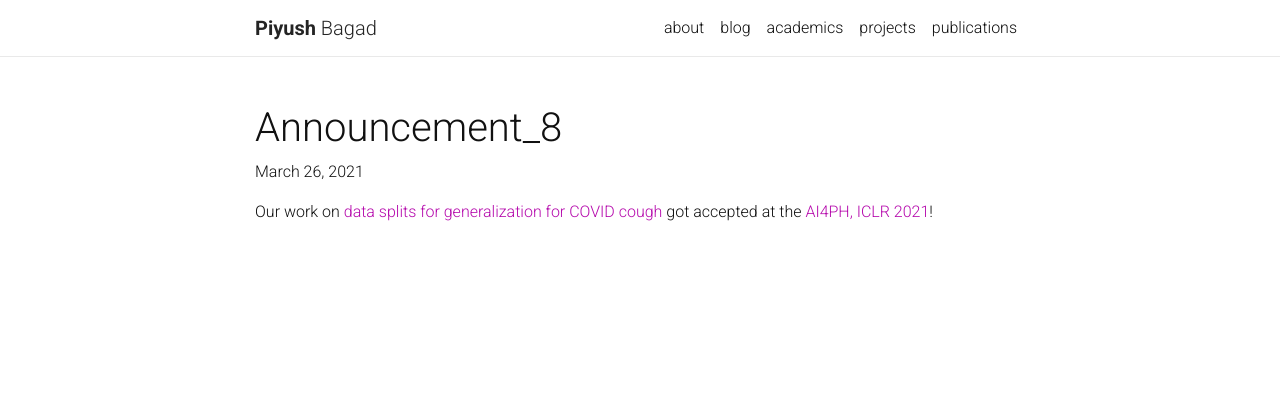
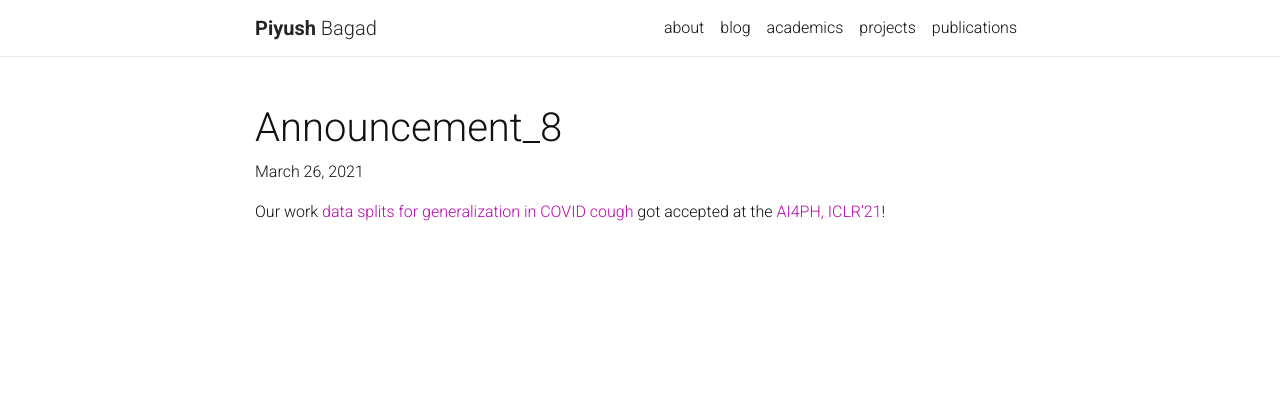
Before and after one commit to bpiyush/bpiyush.github.io, a Jekyll site: the page built from _news/announcement_8.md, in a window 1280 px wide. Shown: the top 394 px of the page. Built offline with Jekyll 4.4.1, drawn with Linux system fonts in a browser that asks for light colours; nearby versions of some CDN libraries; a style sheet for code colours, icons or effects is not loaded.

Commit message:
Minor corrections

```diff
--- a/_news/announcement_8.md
+++ b/_news/announcement_8.md
@@ -4,4 +4,4 @@ date: 2021-03-26
 inline: true
 ---
 <!-- Impact of Data Splits on Generalization: Identifying COVID-19 from Cough and Context -->
-Our work on [data splits for generalization for COVID cough](https://bpiyush.github.io/publications/) got accepted at the [AI4PH, ICLR 2021](https://aiforpublichealth.github.io/)!
+Our work [data splits for generalization in COVID cough](https://bpiyush.github.io/publications/) got accepted at the [AI4PH, ICLR'21](https://aiforpublichealth.github.io/)!
```
